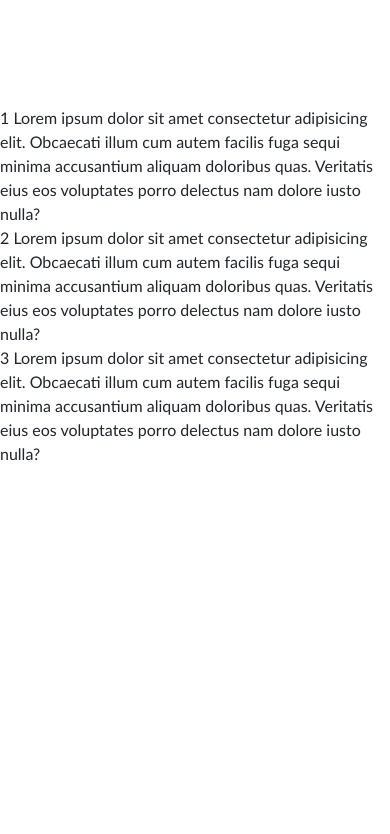
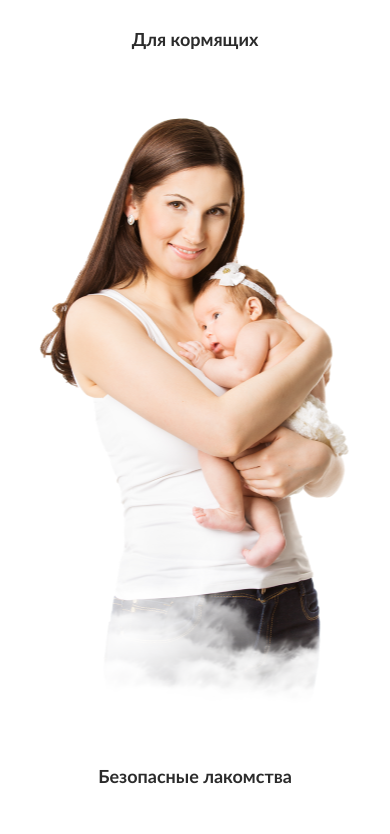
Before and after one commit to alvikalvik/healthy_mother, a website with bundled scripts: page src/index.html in a window 390 px wide. Shown: the part 1166-2000 px from the top of the page. Before the commit the page ends 1632 px from the top, so only its background shows below. Built offline with nearby package versions, Linux system fonts and the light colour scheme; files whose address does not match are found by name.

Commit message:
hero slider on mobiles done - hero section done

```diff
--- a/src/index.html
+++ b/src/index.html
@@ -76,19 +76,19 @@
                             <img src="img/hero/healthy@2x.png" alt="Безопасные лакомства" class="hero__slide-img" width="470" height="758">
                          </picture>
                     </div>
-                    <button class="hero__slides-next"></button>
-                    <button class="hero__slides-prev"></button>
                 </div>
+                <!-- <button class="hero__slides-next"></button>
+                    <button class="hero__slides-prev"></button> -->
             </div>
         </div>
     </section>
 
     <section class="right-food">
-        <div class="my-slider">
+        <!-- <div class="my-slider">
             <div>1 Lorem ipsum dolor sit amet consectetur adipisicing elit. Obcaecati illum cum autem facilis fuga sequi minima accusantium aliquam doloribus quas. Veritatis eius eos voluptates porro delectus nam dolore iusto nulla?</div>
             <div>2 Lorem ipsum dolor sit amet consectetur adipisicing elit. Obcaecati illum cum autem facilis fuga sequi minima accusantium aliquam doloribus quas. Veritatis eius eos voluptates porro delectus nam dolore iusto nulla?</div>
             <div>3 Lorem ipsum dolor sit amet consectetur adipisicing elit. Obcaecati illum cum autem facilis fuga sequi minima accusantium aliquam doloribus quas. Veritatis eius eos voluptates porro delectus nam dolore iusto nulla?</div>
-          </div>
+          </div> -->
     </section>
 
 
--- a/src/js/heroslider.js
+++ b/src/js/heroslider.js
@@ -1,6 +1,11 @@
 import { tns } from '../../node_modules/tiny-slider/src/tiny-slider';
 
 export default function runHeroSlider() {
+    const mediaQuery = window.matchMedia('(max-width: 576px)');
+    let isTnsRunned = false;
+    let tinySlider;
+
+    function runDesktopSlider() {
         const slider = document.querySelector('.hero__slides');
         const slides = slider.querySelectorAll('.hero__slide');
         const triggers = slider.querySelectorAll('.hero__slide-header');
@@ -16,12 +21,36 @@ export default function runHeroSlider() {
                 trigger.closest('.hero__slide').classList.add('hero__slide--active');
             });
         });
+    }
 
-    // let heroslider =
-    tns({
-        container: '.my-slider',
+    function runMobileSlider() {
+        tinySlider = tns({
+            container: '.hero__slides',
             items: 1,
             slideBy: 'page',
-        autoplay: false
+            autoplay: false,
+            controlsText: ['', ''],
+            nav: false
+        });
+        isTnsRunned = true;
+    }
+
+    if (mediaQuery.matches) {
+        runMobileSlider();
+    } else {
+        runDesktopSlider();
+    }
+
+    mediaQuery.addEventListener('change', (evt) => {
+        if (evt.matches) {
+            if (!isTnsRunned) {
+                runMobileSlider();
+            }
+        } else {
+            if (isTnsRunned) {
+                tinySlider.destroy();
+                runDesktopSlider();
+            }
+        }
     });
 }
--- a/src/styles/common/_header.scss
+++ b/src/styles/common/_header.scss
@@ -37,7 +37,7 @@
     transition: top 0.6s;
     @include media-mobile {
         position: fixed;
-        top: -110vh;
+        top: -200vh;
         left: 0;
         right: 0;
         z-index: 10;
--- a/src/styles/common/_hero.scss
+++ b/src/styles/common/_hero.scss
@@ -4,8 +4,8 @@
     width: 100%;
     height: auto;
     overflow-x: hidden;
-    @include media-tablet {
-        padding-top: 50px;
+    @include media-mobile {
+        padding-bottom: 100px;
     }
 }
 
@@ -30,6 +30,9 @@
         padding-top: 0;
         width: 400px;
     }
+    @include media-mobile {
+        width: 300px;
+    }
 }
 
 .hero__title {
@@ -39,6 +42,10 @@
     @include media-tablet {
         font-size: 32px;
         line-height: 34px;
+    }
+    @include media-mobile {
+        font-size: 25px;
+        line-height: 26px;
     }
 }
 
@@ -51,6 +58,11 @@
         margin-top: 25px;
         font-size: 18px;
         line-height: 25px;
+    }
+    @include media-mobile {
+        margin-top: 20px;
+        font-size: 16px;
+        line-height: 22px;
     }
 }
 
@@ -89,6 +101,12 @@
         margin-top: 130px;
         width: 100%;
     }
+    @include media-mobile {
+        margin-top: 100px;
+        &::before, &::after {
+            display: none;
+        }
+    }
 }
 
 .hero__slide {
@@ -100,6 +118,10 @@
             transform: translateX(-50%);
             display: block;
             max-width: unset;
+            @include media-mobile {
+                left: 50%;
+                top: 50px;
+            }
         }
         .hero__slide-header {
             color: #2B2B2B;
@@ -110,6 +132,12 @@
                 border: 2px solid $main-color;
             }
         }
+    }
+    @include media-mobile {
+        position: relative;
+        min-height: 737px;
+        width: 100%;
+        overflow: hidden;
     }
 }
 
@@ -168,12 +196,153 @@
         top: 450px;
         right: calc(50% + 100px);
     }
+    @include media-mobile {
+        position: static;
+        padding: 0;
+        margin: 0;
+        font-size: 18px;
+        line-height: 20px;
+        color: #2B2B2B;
+        cursor: unset;
+
+        &::before, &::after {
+            display: none;
+        }
+        &:hover {
+            transform: none;
+        }
+    }
 }
 
 .hero__slide-img {
     display: none;
+    @include media-mobile {
+        position: absolute;
+        top: 50px;
+        left: 50%;
+        transform: translateX(-50%);
+        display: block;
+        max-width: unset;
+    }
 }
 
 .hero__slides-next, .hero__slides-prev {
     display: none;
+    @include media-mobile {
+        position: absolute;
+        top: 490px;
+        display: block;
+        width: 33px;
+        height: 33px;
+        background-color: $main-color;
+        border: none;
+        border-radius: 50%;
+        transition: transform 0.6s, filter 0.6s;
+        &:before {
+            content: '';
+            position: absolute;
+            top: 50%;
+            left: 50%;
+            width: 10px;
+            height: 10px;
+            transform-origin: center;
+        }
+        &:hover, &:active {
+            transform: scale(1.1);
+            filter: brightness(1.1);
+        }
+    }
 }
+
+.hero__slides-prev {
+    @include media-mobile {
+        left: 15px;
+        &::before {
+            border-bottom: 3px solid #ffffff;
+            border-left: 3px solid #ffffff;
+            transform: translate(calc(-50% + 2px), -50%) rotate(45deg);
+        }
+    }
+}
+
+.hero__slides-next {
+    @include media-mobile {
+        right: 15px;
+        &::before {
+            border-top: 3px solid #ffffff;
+            border-right: 3px solid #ffffff;
+            transform: translate(calc(-50% - 2px), -50%) rotate(45deg);
+        }
+    }
+}
+
+
+.tns-outer {
+    position: relative;
+  }
+  [data-controls] {
+    display: none;
+    @include media-mobile {
+        position: absolute;
+        top: 490px;
+        z-index: 10;
+        display: block;
+        width: 33px;
+        height: 33px;
+        background-color: $main-color;
+        border: none;
+        border-radius: 50%;
+        transition: transform 0.6s, filter 0.6s;
+        &:before {
+            content: '';
+            position: absolute;
+            top: 50%;
+            left: 50%;
+            width: 10px;
+            height: 10px;
+            transform-origin: center;
+        }
+        &:hover, &:active {
+            transform: scale(1.1);
+            filter: brightness(1.1);
+        }
+    }
+  }
+  [data-controls="prev"] {
+    @include media-mobile {
+        left: 3%;
+        &::before {
+            border-bottom: 3px solid #ffffff;
+            border-left: 3px solid #ffffff;
+            transform: translate(calc(-50% + 2px), -50%) rotate(45deg);
+        }
+    }
+    @include media-custom(490px) {
+        left: 10%;
+    }
+    @include media-custom(415px) {
+        left: 17%;
+    }
+    @include media-custom(350px) {
+        left: 20%;
+    }
+  }
+  [data-controls="next"] {
+    @include media-mobile {
+        right: 3%;
+        &::before {
+            border-top: 3px solid #ffffff;
+            border-right: 3px solid #ffffff;
+            transform: translate(calc(-50% - 2px), -50%) rotate(45deg);
+        }
+    }
+    @include media-custom(490px) {
+        right: 10%;
+    }
+    @include media-custom(415px) {
+        right: 17%;
+    }
+    @include media-custom(350px) {
+        right: 20%;
+    }
+  }
```
Also changed, not shown: build/css/style.css, build/css/style.min.css, build/index.html, build/js/main.min.js. Lines whose indentation alone changed are shown as unchanged.
